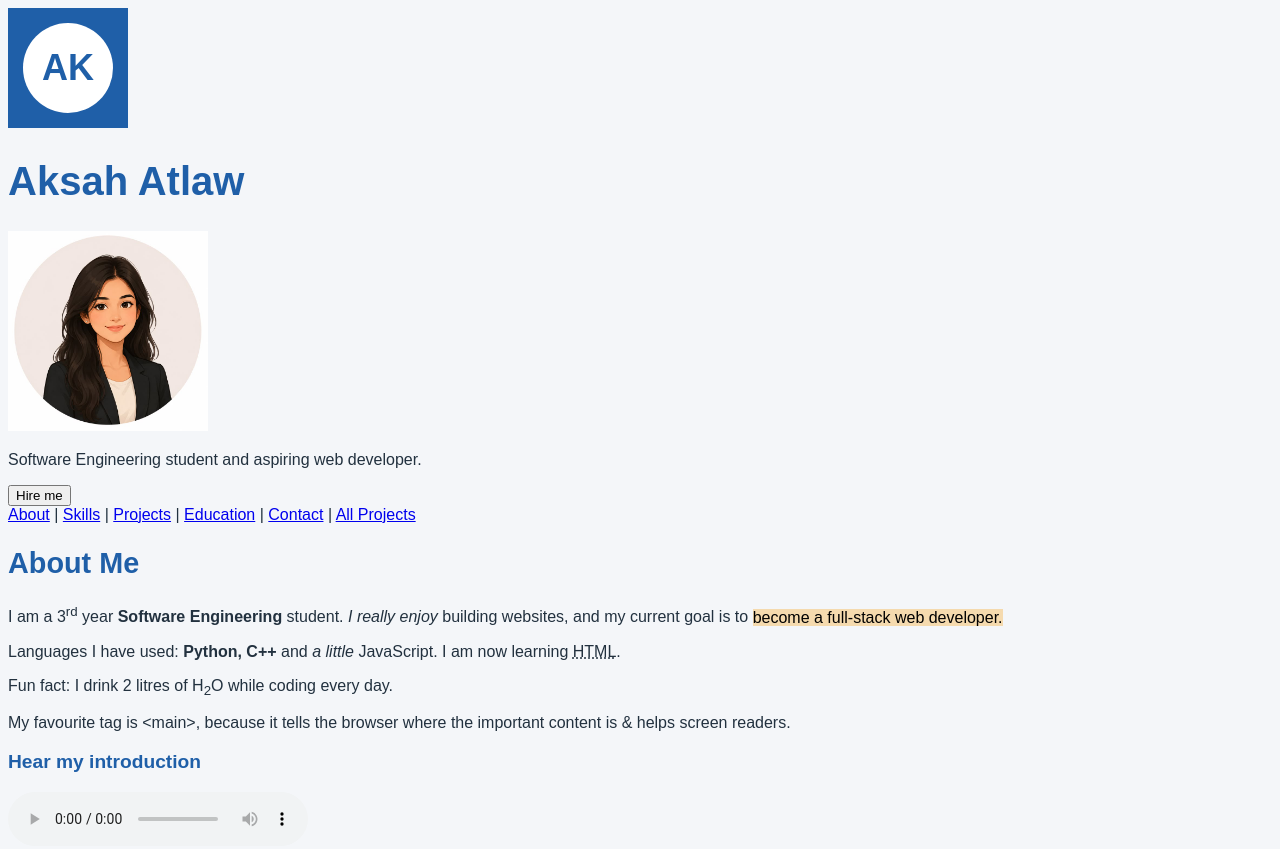
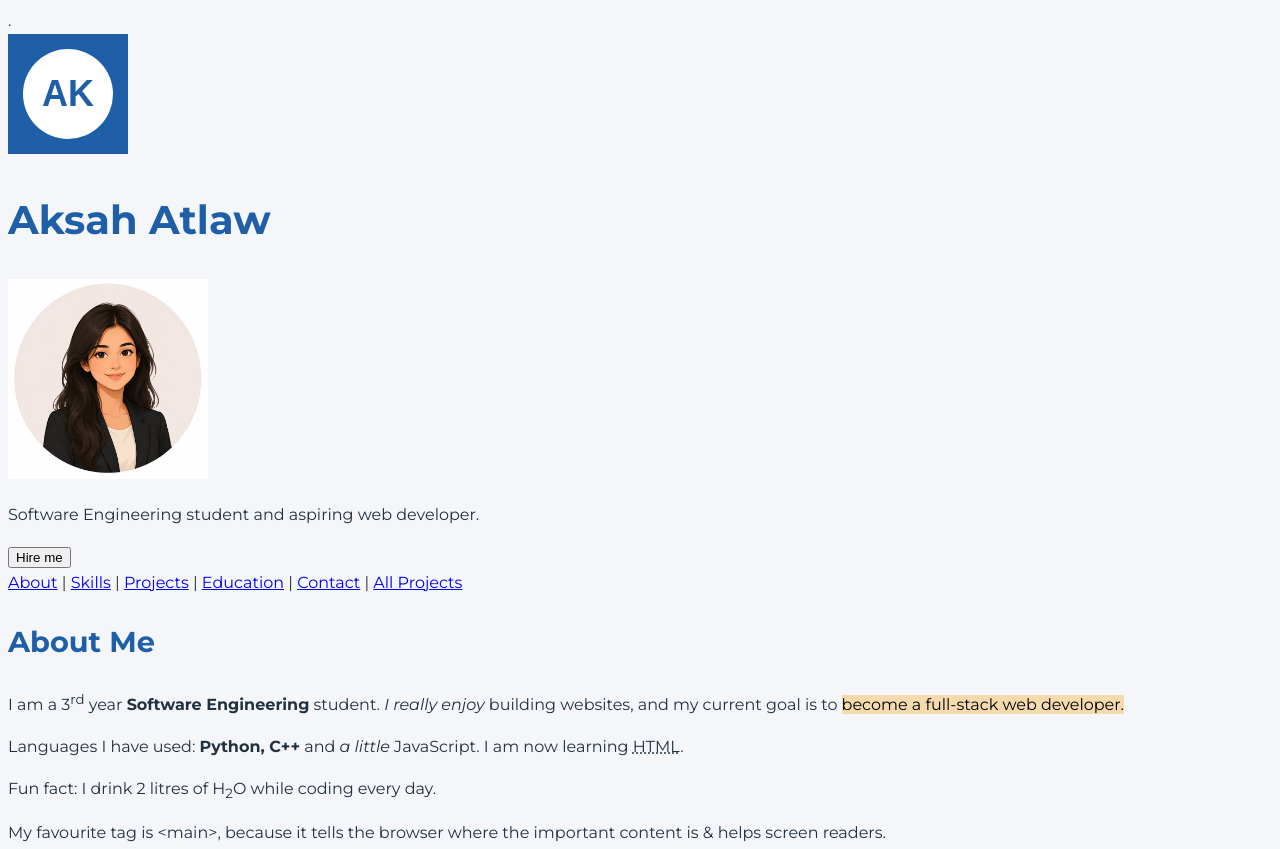
Before and after one commit to aksah-1221/Aksah-s-Portfolio, a plain HTML site: page index.html in a window 1280 px wide. Shown: the top 849 px of the page. Drawn offline with Linux system fonts and the light colour scheme.

Commit message:
used link from google fonts and changed the font of my body.

```diff
--- a/CSS/style.css
+++ b/CSS/style.css
@@ -1,39 +1,31 @@
-/* ==========================================
-   Portfolio stylesheet — Aksah Atlaw
-   ========================================== */
 
-/* ---------- Base ---------- */
+html {
+    font-size: 16px;
+}
+
 body {
     background-color: #f4f6f9;
-    font-family: Arial, sans-serif;
+    font-family: 'Montserrat', sans-serif;
+    color: #22313f;
+    font-size: 1rem;
+    line-height: 1.6;
 }
 
 h1 {
     font-size: 2.5rem;
-    color: purple;
-}
-body {
-    background-color: #f4f6f9;
-    color: #22313f;
-}
-
-h1 {
     color: #1f5fa8;
 }
 
+
 h2 {
     font-size: 1.8rem;
-    color: rgb(31, 95, 168);        /* the same blue in RGB */
+    color: rgb(31, 95, 168);
 }
 
 h3 {
     font-size: 1.2rem;
-    color: hsl(212, 69%, 39%);      /* the same blue in HSL */
+    color: hsl(212, 69%, 39%);
 }
-
 mark {
-    background-color: rgba(245, 166, 35, 0.35);   /* see-through orange */
+    background-color: rgba(245, 166, 35, 0.35);
 }
-html {
-    font-size: 16px;   /* 1rem = 16px everywhere */
-}
--- a/index.html
+++ b/index.html
@@ -12,9 +12,14 @@ student and aspiring web developer in Addis Ababa."
       name="keywords"
       content="Aksah Atlaw, portfolio, software engineering, web
 developer, HTML"
-    />
+    />.
     <meta name="author" content="Aksah Atlaw" />
     <title>Aksah Atlaw | Portfolio</title>
+    <!-- Google Fonts -->
+<link rel="preconnect" href="https://fonts.googleapis.com">
+<link rel="preconnect" href="https://fonts.gstatic.com" crossorigin>
+
+<link href="https://fonts.googleapis.com/css2?family=Montserrat:ital,wght@0,100..900;1,100..900&display=swap" rel="stylesheet">
     <link rel="stylesheet" href="css/style.css">
       <link rel="icon" type="image/png" href="images/favicon.png" />
   </head>
@@ -23,7 +28,7 @@ developer, HTML"
       <canvas id="logo" width="120" height="120">
     Aksah Atlaw logo
 </canvas>
-      <h1 >Aksah Atlaw</h1>
+      <h1>Aksah Atlaw</h1>
       <img
         src="images/profile.jpg"
         alt="Portrait of Aksah Atlaw smiling"
```
